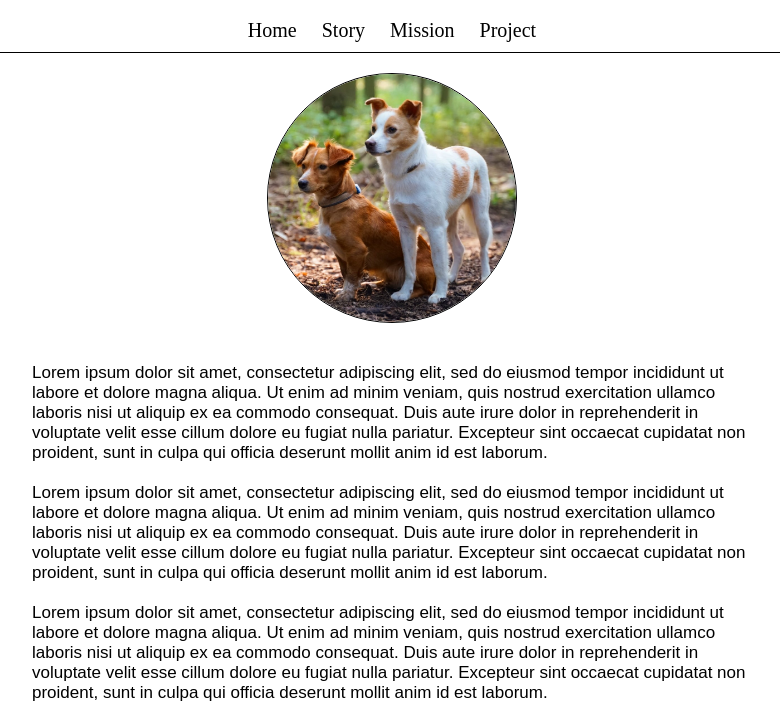
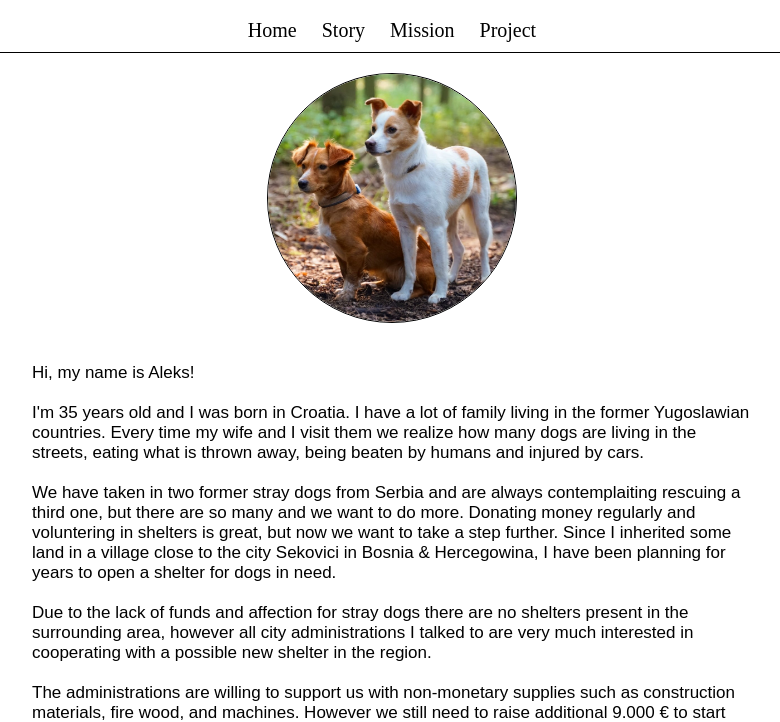
Before and after one commit to Aleks-Lukic/Aleks-Lukic.github.io, a plain HTML site: page index.html in a window 1280 px wide. Shown: the part 81-803 px from the top of the page, without its empty margins (248-1028 px from the left). Drawn offline with Linux system fonts and the light colour scheme; a script that the page names is missing; a web font is replaced by a local one.

Commit message:
add home text and picture

```diff
--- a/index.html
+++ b/index.html
@@ -49,28 +49,28 @@
                     <br>
 					<img src = "resources/Sava_Mila.jpg" style = "display: block; margin-left: auto; margin-right: auto; width: auto; height: 250px; border-radius: 50%; border: 1px solid black"><br><br>
 
-					Lorem ipsum dolor sit amet, consectetur adipiscing elit, sed do eiusmod tempor incididunt ut labore et dolore magna aliqua.
-                    Ut enim ad minim veniam, quis nostrud exercitation ullamco laboris nisi ut aliquip ex ea commodo consequat. Duis aute irure
-                    dolor in reprehenderit in voluptate velit esse cillum dolore eu fugiat nulla pariatur. Excepteur sint occaecat cupidatat non
-                    proident, sunt in culpa qui officia deserunt mollit anim id est laborum.<br><br>
-                    Lorem ipsum dolor sit amet, consectetur adipiscing elit, sed do eiusmod tempor incididunt ut labore et dolore magna aliqua.
-                    Ut enim ad minim veniam, quis nostrud exercitation ullamco laboris nisi ut aliquip ex ea commodo consequat. Duis aute irure
-                    dolor in reprehenderit in voluptate velit esse cillum dolore eu fugiat nulla pariatur. Excepteur sint occaecat cupidatat non
-                    proident, sunt in culpa qui officia deserunt mollit anim id est laborum.<br><br>
-                    Lorem ipsum dolor sit amet, consectetur adipiscing elit, sed do eiusmod tempor incididunt ut labore et dolore magna aliqua.
-                    Ut enim ad minim veniam, quis nostrud exercitation ullamco laboris nisi ut aliquip ex ea commodo consequat. Duis aute irure
-                    dolor in reprehenderit in voluptate velit esse cillum dolore eu fugiat nulla pariatur. Excepteur sint occaecat cupidatat non
-                    proident, sunt in culpa qui officia deserunt mollit anim id est laborum.<br><br>
-					Lorem ipsum dolor sit amet, consectetur adipiscing elit, sed do eiusmod tempor incididunt ut labore et dolore magna aliqua.
-                    Ut enim ad minim veniam, quis nostrud exercitation ullamco laboris nisi ut aliquip ex ea commodo consequat. Duis aute irure
-                    dolor in reprehenderit in voluptate velit esse cillum dolore eu fugiat nulla pariatur. Excepteur sint occaecat cupidatat non
-                    proident, sunt in culpa qui officia deserunt mollit anim id est laborum.<br><br><br><br>
+					Hi, my name is Aleks! <br><br>
+					I'm 35 years old and I was born in Croatia. I have a lot of family living in the former Yugoslawian countries. Every time my wife and I visit them we realize how many dogs are living in the streets, eating what is thrown away, being beaten by humans and injured by cars. <br><br>
+					We have taken in two former stray dogs from Serbia and are always contemplaiting rescuing a third one, but there are so many and we want to do more. Donating money regularly and voluntering in shelters is great, but now we want to take a step further. Since I inherited some land in a village close to the city Sekovici in Bosnia & Hercegowina, I have been planning for years to open a shelter for dogs in need. <br><br>
+					Due to the lack of funds and affection for stray dogs there are no shelters present in the surrounding area, however all city administrations I talked to are very much interested in cooperating with a possible new shelter in the region. <br><br>
+					The administrations are willing to support us with non-monetary supplies such as construction materials, fire wood, and machines. However we still need to raise additional 9.000 € to start with the construction. <br><br>
+					The first steps are the following:<br>
+					1. Build a fence to secure roughly 10.000 m² of land <br>
+					2. Build a concrete shelter with a capacity for at least 100 dogs <br>
+					3. Provide electricity and water for the shelter <br><br>
+					Electricity is already available at a nearby house and only needs to be extended a couple of hundreds of meters. We are already in touch with the local electricity grid provider. Water is available in form of natural springs, which can be used the whole year. The spring water needs to be collected in a basin from where it can be provided to the shelter with a pump. <br><br>
+					We are grateful for all of your help!<br><br>
+					Lima & Aleks
+					<br><br><br><br>
+
+					<img src = "resources/Leksimi.jpg" style = "display: block; margin-left: auto; margin-right: auto; width: auto; height: 400px; border-radius: 0%; border: 1px solid black"><br><br>
+
 
 					<h3 class = "two">Comments</h3><br>
 					If you wish to leave a comment or start a discussion please feel free to enter your message below via your GitHub account.<br><br>
 
 					<script src = "https://utteranc.es/client.js"
-						repo = "Bojan-Lukic/Bojan-Lukic.github.io"
+						repo = "Aleks-Lukic/Aleks-Lukic.github.io"
 						issue-term = "pathname"
 						theme = "github-light"
 						crossorigin = "anonymous"
```
Also changed, not shown: 2 other files.
